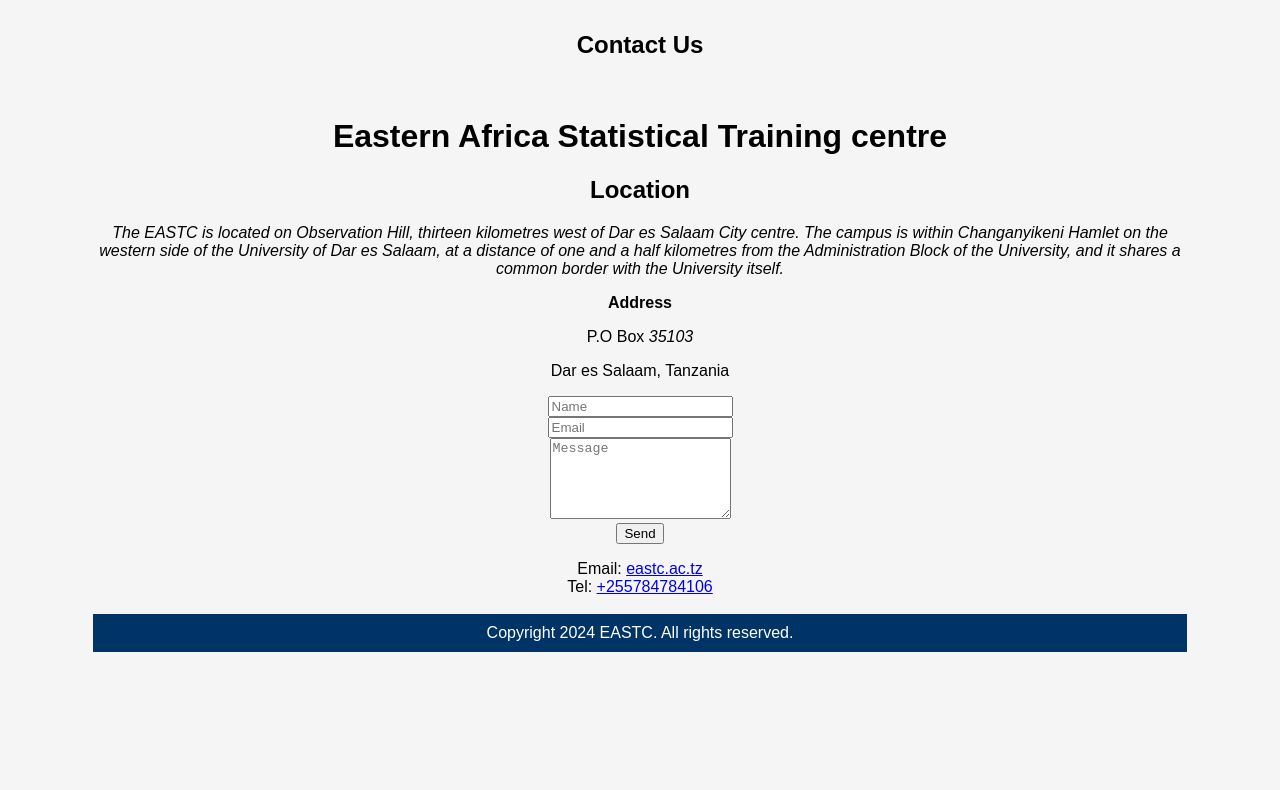
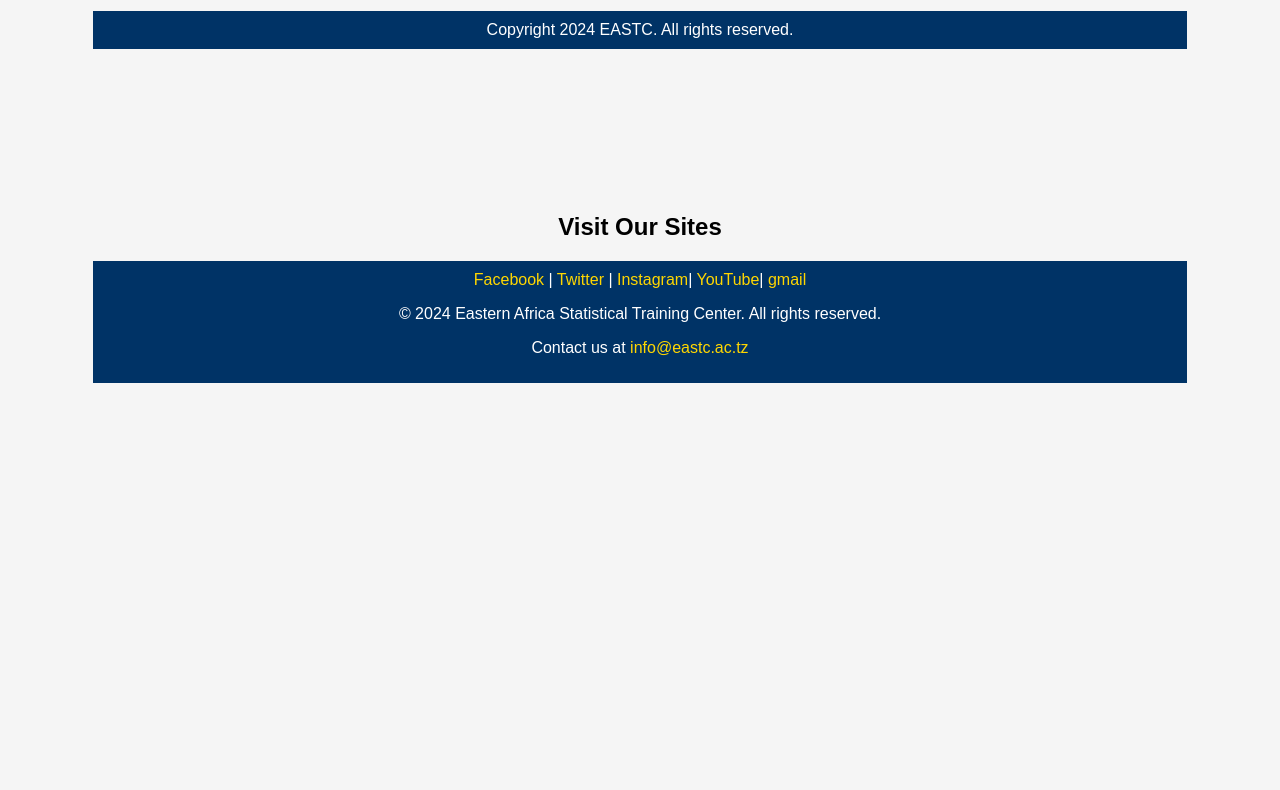
Before and after one commit to Kwangukafula/Kwangu, a plain HTML site: page index.html in a window 1280 px wide. Shown: the part 5744-6534 px from the top of the page. After the commit the page ends 6257 px from the top, so only its background shows below. Drawn offline with Linux system fonts and the light colour scheme.

Commit message:
Update index.html

```diff
--- a/index.html
+++ b/index.html
@@ -559,9 +559,7 @@ S
 </html>
 <!DOCTYPE html>
 <html>
-    <head>
-        <title>contacts</title>
-    </head>
+
     <style>
         body {
           background-color: wheat;
@@ -583,51 +581,7 @@ S
       <table>
         <tr>
           <td>
-        <div class="mx-auto page-width-2">
-            <div class="row">
-              <div class="col-md-6 me-0 ms-auto">
-                <h2 class="mb-4">Contact Us</h2>
-              </div>
-              <div>
-                <h1><br>Eastern Africa Statistical Training centre</br></h1>
-                    <h2>Location</h2>
-                    <p><i>The EASTC is located on Observation Hill, thirteen kilometres west of Dar es Salaam City centre. The campus is within Changanyikeni Hamlet on the western side of the University of Dar es Salaam, at a distance of one and a half kilometres from the Administration Block of the University, and it shares a common border with the University itself.</i></p>
-                    <p><strong>Address</strong></p>P.O Box <i>35103</i>
-                    <P>Dar es Salaam, Tanzania</P>
-              </div>
-            </div>
-            <div class="row">
-              <div class="col-md-6 tm-contact-left">
-                <form action="#" method="POST" class="contact-form">
-                  <div class="input-group tm-mb-30">
-                      <input name="name" type="text" class="form-control rounded-0 border-top-0 border-end-0 border-start-0" placeholder="Name">
-                  </div>
-                  <div class="input-group tm-mb-30">
-                      <input name="email" type="text" class="form-control rounded-0 border-top-0 border-end-0 border-start-0" placeholder="Email">
-                  </div>
-                  <div class="input-group tm-mb-30">
-                      <textarea rows="5" name="message" class="textarea form-control rounded-0 border-top-0 border-end-0 border-start-0" placeholder="Message"></textarea>
-                  </div>
-                  <div class="input-group justify-content-end">
-                      <input type="submit" class="btn btn-primary tm-btn-pad-2" value="Send">
-                  </div>
-                </form>
-              </div>
-              <div class="col-md-6 tm-contact-right">
-                <p class="mb-4">
 
-                </p>
-                <div>
-                  Email: <a href="info@eastc.ac.tz" class="tm-link-white">eastc.ac.tz</a>
-                </div>
-                <div class="tm-mb-45">
-                  Tel: <a href="tel:+255222925000" class="tm-link-white"> +255784784106<br> <br> </a>
-                </div>
-              </div>
-              </div>
-            </div>
-          </div>
-  </div>
   <div class="container-fluid" style="background-color: whitesmoke;">
     <footer class="row mx-auto tm-footer">
       <div class="col-md-6 px-0">
@@ -640,9 +594,6 @@ S
 </html>
 <!DOCTYPE html>
 <html>
-    <head>
-        <title>About Us</title>
-    </head>
     <style>
       body {
         background-color: wheat;
@@ -675,15 +626,7 @@ footer a {
         <table>
           <tr>
             <td>
-              <center><img src="logo.png" alt="profile picture"></center>
-              <h2 class="mb-4"><center>About Us</center></h2>
-              <p class="tm-mb-45">
-              </p>
-              <p>
-                <center>Eastern Africa Statistical Training Centre serves eighteen Countries which are on <br>the Eastern and Southern side of Africa, namely Botswana, Ethiopia, Kenya,<br>
-                 Lesotho, Malawi, Seychelles, Somalia, Swaziland, Tanzania, Uganda, Zambia,<br> Zimbabwe, South Africa, Mauritius, Namibia, Eritrea, Sudan,
-                 Gambia and South Sudan.</center>
-              </p>
+
       <h2><center>Visit Our Sites</center></h2>
       <footer><center>
         <span>
```
